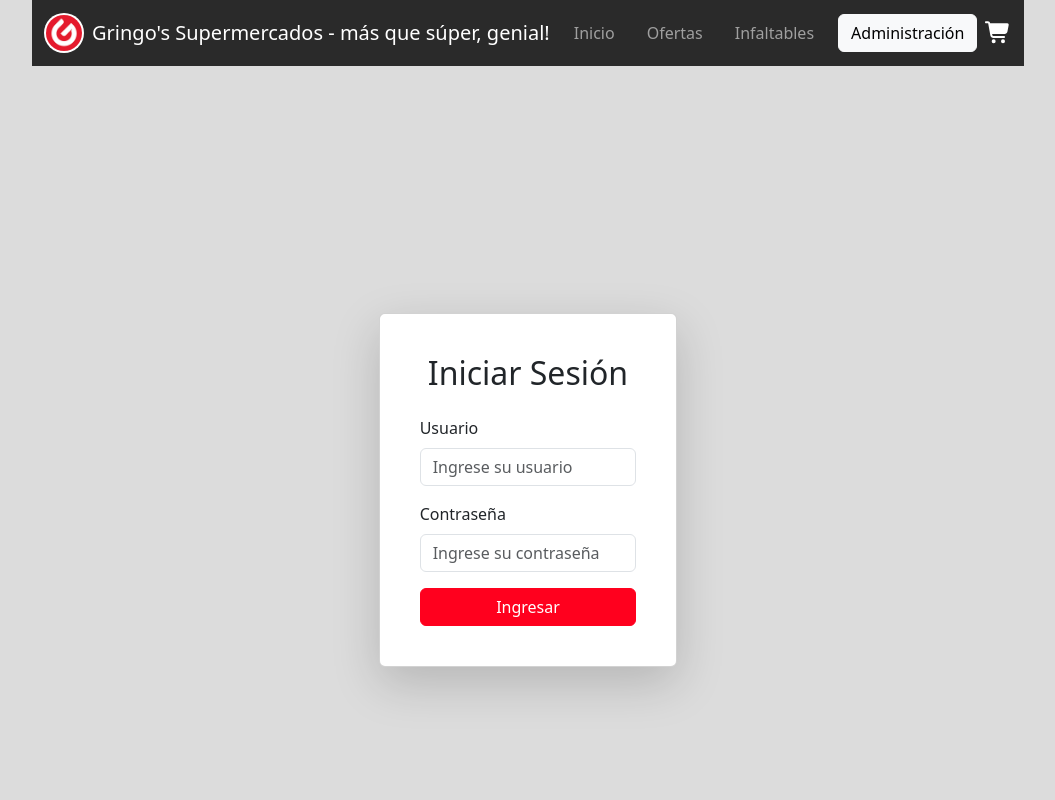
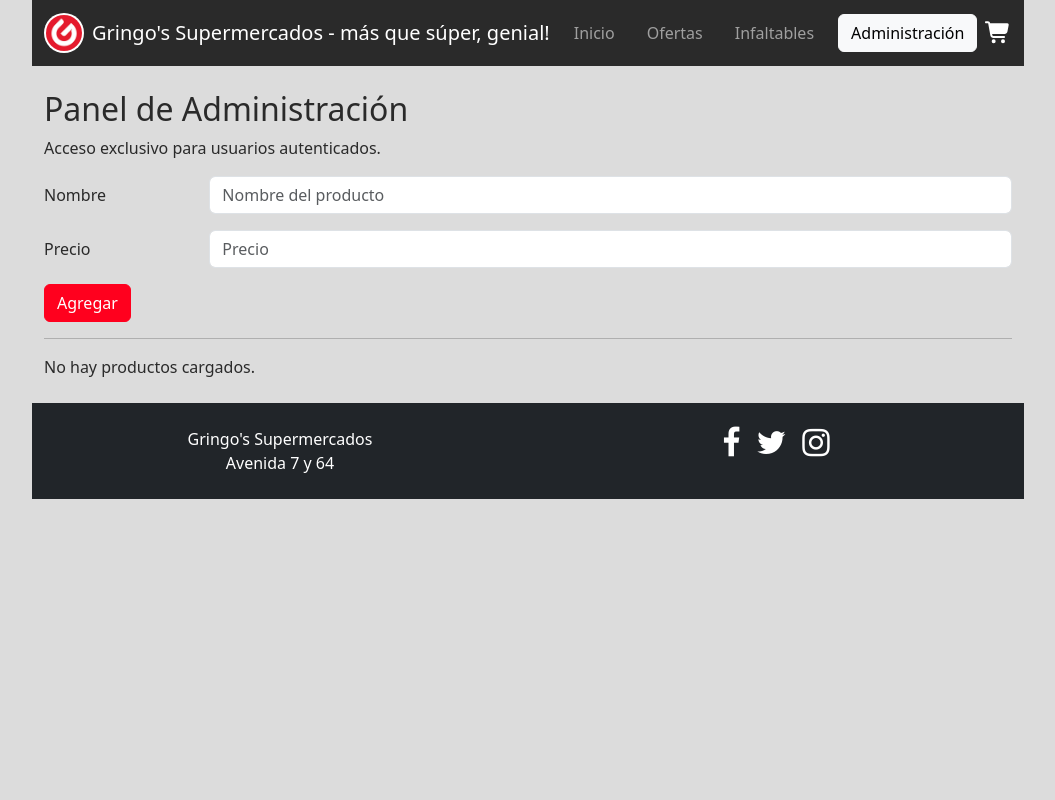
Before and after one commit to msondadev/reactJS_com25235_msonda, a React (Vite) app: page /administracion in a window 1280 px wide. Shown: the top 800 px of the page, without its empty margins (112-1167 px from the left). Built offline with nearby package versions, Linux system fonts and the light colour scheme.

Commit message:
Integración CRUD básico en Administracion.jsx

```diff
--- a/src/App.jsx
+++ b/src/App.jsx
@@ -7,6 +7,7 @@
 import Infaltables from './paginas/Infaltables';
 import RutaProtegida from './components/RutaProtegida';
 import ProductDetail from './paginas/ProductDetail';
+import Administracion from './paginas/Administracion';
 
 function App() {
 
@@ -15,7 +16,8 @@
       <Router>
         <Header />
           <Routes>
-            <Route path="/administracion" element={<Login />} />
+            {/* <Route path="/administracion" element={<Login />} /> Esta es la que va */}
+            <Route path="/administracion" element={<Administracion />} />
             <Route path="/" element={<Home />} />
             <Route path="/ofertas" element={<Ofertas />} />
             <Route path="/infaltables" element={<Infaltables />} />
--- /dev/null
+++ b/src/components/ListaProductos.jsx
@@ -0,0 +1,52 @@
+import { Table, Button } from 'react-bootstrap';
+
+function ListaProductos({ productos, onEdit, onDelete }) {
+  if (productos.length === 0) {
+    return <p>No hay productos cargados.</p>;
+  }
+
+
+  return (
+    <Table striped bordered hover>
+
+      <thead>
+        <tr>
+          <th>ID</th>
+          <th>Nombre</th>
+          <th>Precio</th>
+          <th style={{ width: '150px' }}>Acciones</th>
+        </tr>
+      </thead>
+
+
+      <tbody>
+        {productos.map(({ id, nombre, precio }) => (
+          <tr key={id}>
+            <td>{id}</td>
+            <td>{nombre}</td>
+            <td>${precio.toFixed(2)}</td>
+            <td>
+              <Button
+                variant="warning"
+                size="sm"
+                className="me-2"
+                onClick={() => onEdit({ id, nombre, precio })}
+              >
+                Editar
+              </Button>
+              <Button
+                variant="danger"
+                size="sm"
+                onClick={() => onDelete(id)}
+              >
+                Borrar
+              </Button>
+            </td>
+          </tr>
+        ))}
+      </tbody>
+    </Table>
+  );
+}
+
+export default ListaProductos;
--- /dev/null
+++ b/src/components/ProductoForm.jsx
@@ -0,0 +1,110 @@
+import { useState, useEffect } from 'react';
+import { Form, Button, Row, Col, Alert } from 'react-bootstrap';
+
+function ProductoForm({ onSubmit, productoAEditar, onCancel }) {
+  const [nombre, setNombre] = useState('');
+  const [precio, setPrecio] = useState('');
+  const [errores, setErrores] = useState([]);
+
+  useEffect(() => {
+    if (productoAEditar)
+        {
+      setNombre(productoAEditar.nombre);
+      setPrecio(productoAEditar.precio.toString());
+      setErrores([]);
+    }
+    else
+        {
+      setNombre('');
+      setPrecio('');
+      setErrores([]);
+    }
+  }, [productoAEditar]);
+
+
+    const validar = () => {
+    const erroresValidacion = [];
+    if (!nombre.trim()) {
+      erroresValidacion.push('El nombre no puede estar vacío.');
+    }
+    if (precio === '' || isNaN(precio) || Number(precio) <= 0) {
+      erroresValidacion.push('El precio debe ser un número mayor a 0.');
+    }
+    setErrores(erroresValidacion);
+    return erroresValidacion.length === 0;
+  };
+
+
+    const handleSubmit = (e) => {
+    e.preventDefault();
+    if (!validar()) return;
+
+    const producto = {
+      nombre: nombre.trim(),
+      precio: Number(precio),
+    };
+
+    if (productoAEditar) {
+      producto.id = productoAEditar.id;
+    }
+
+    onSubmit(producto);
+
+    if (!productoAEditar) {
+      setNombre('');
+      setPrecio('');
+    }
+  };
+
+  return (
+    <Form onSubmit={handleSubmit}>
+      {errores.length > 0 && (
+        <Alert variant="danger">
+          <ul>
+            {errores.map((err, idx) => (
+              <li key={idx}>{err}</li>
+            ))}
+          </ul>
+        </Alert>
+      )}
+
+      <Form.Group as={Row} className="mb-3" controlId="nombre">
+        <Form.Label column sm={2}>Nombre</Form.Label>
+        <Col sm={10}>
+          <Form.Control
+            type="text"
+            placeholder="Nombre del producto"
+            value={nombre}
+            onChange={(e) => setNombre(e.target.value)}
+          />
+        </Col>
+      </Form.Group>
+
+      <Form.Group as={Row} className="mb-3" controlId="precio">
+        <Form.Label column sm={2}>Precio</Form.Label>
+        <Col sm={10}>
+          <Form.Control
+            type="number"
+            placeholder="Precio"
+            value={precio}
+            onChange={(e) => setPrecio(e.target.value)}
+            min="0"
+            step="0.01"
+          />
+        </Col>
+      </Form.Group>
+
+      <Button variant="primary" type="submit" className="me-2">
+        {productoAEditar ? 'Actualizar' : 'Agregar'}
+      </Button>
+
+      {productoAEditar && (
+        <Button variant="secondary" onClick={onCancel}>
+          Cancelar
+        </Button>
+      )}
+    </Form>
+  );
+}
+
+export default ProductoForm;
--- a/src/paginas/Administracion.jsx
+++ b/src/paginas/Administracion.jsx
@@ -1,10 +1,50 @@
+import { useState } from 'react';
 import { Container } from 'react-bootstrap';
+import ProductoForm from '../components/ProductoForm';
+import ListaProductos from '../components/ListaProductos';
 
 export default function Administracion() {
+  const [productos, setProductos] = useState([]);
+  const [productoAEditar, setProductoAEditar] = useState(null);
+  const [contadorId, setContadorId] = useState(1);
+
+  const agregarProducto = (producto) => {
+    const nuevoProducto = { ...producto, id: contadorId };
+    setProductos([...productos, nuevoProducto]);
+    setContadorId(contadorId + 1);
+  };
+
+  const actualizarProducto = (productoActualizado) => {
+    setProductos(productos.map(p =>
+      p.id === productoActualizado.id ? productoActualizado : p
+    ));
+    setProductoAEditar(null);
+  };
+
+  const borrarProducto = (id) => {
+    setProductos(productos.filter(p => p.id !== id));
+  };
+
+  const editarProducto = (producto) => {
+    setProductoAEditar(producto);
+  };
+
   return (
     <Container className="mt-4">
       <h2>Panel de Administración</h2>
       <p>Acceso exclusivo para usuarios autenticados.</p>
+
+      <ProductoForm
+        onSubmit={productoAEditar ? actualizarProducto : agregarProducto}
+        productoAEditar={productoAEditar}
+        onCancel={() => setProductoAEditar(null)}
+      />
+      <hr />
+      <ListaProductos
+        productos={productos}
+        onEdit={editarProducto}
+        onDelete={borrarProducto}
+      />
     </Container>
   );
 }
```
